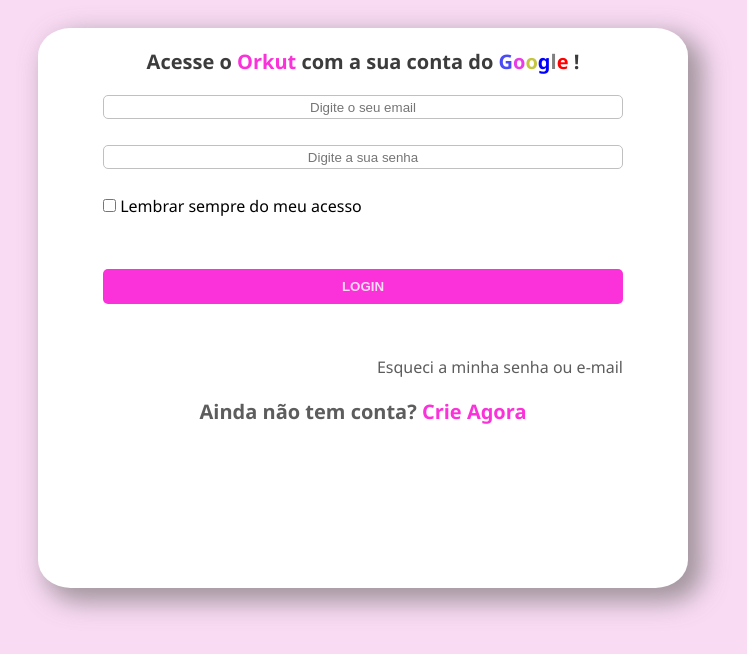
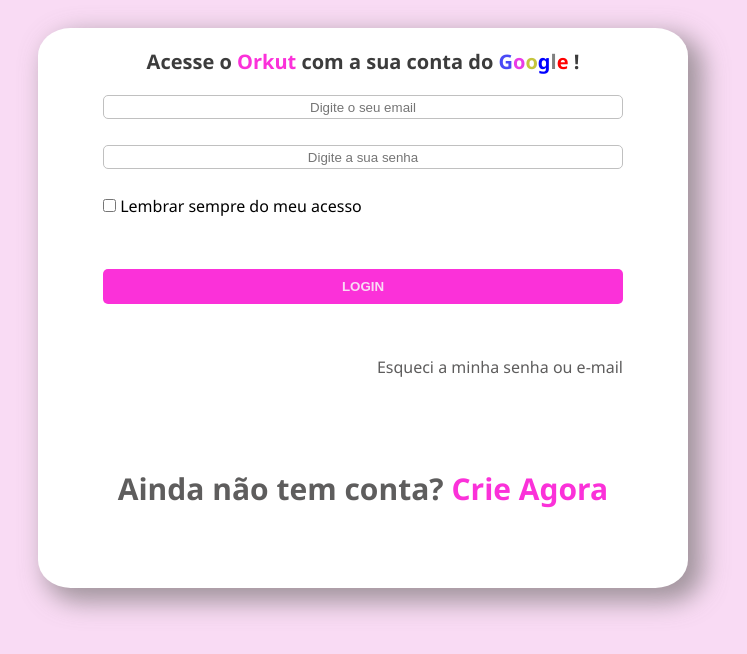
Before and after one commit to anaoliveira001/Clone-Orkut, a plain HTML site: page index.html in a window 1280 px wide. Shown: the part 122-776 px from the top of the page, without its empty margins (277-1024 px from the left). Drawn offline with Linux system fonts and the light colour scheme.

Commit message:
update 2

```diff
--- a/CSS/login.css
+++ b/CSS/login.css
@@ -98,9 +98,9 @@
 }
 
 .fields_create{
-    font-size: 20px;
+    font-size: 30px;
     display: flex;
     justify-content: center;
     font-weight: bold;
-    margin-top: 20px;
+    margin-top: 90px;
 }
```
Also changed, not shown: profile.html (added, +13 -0 lines).
